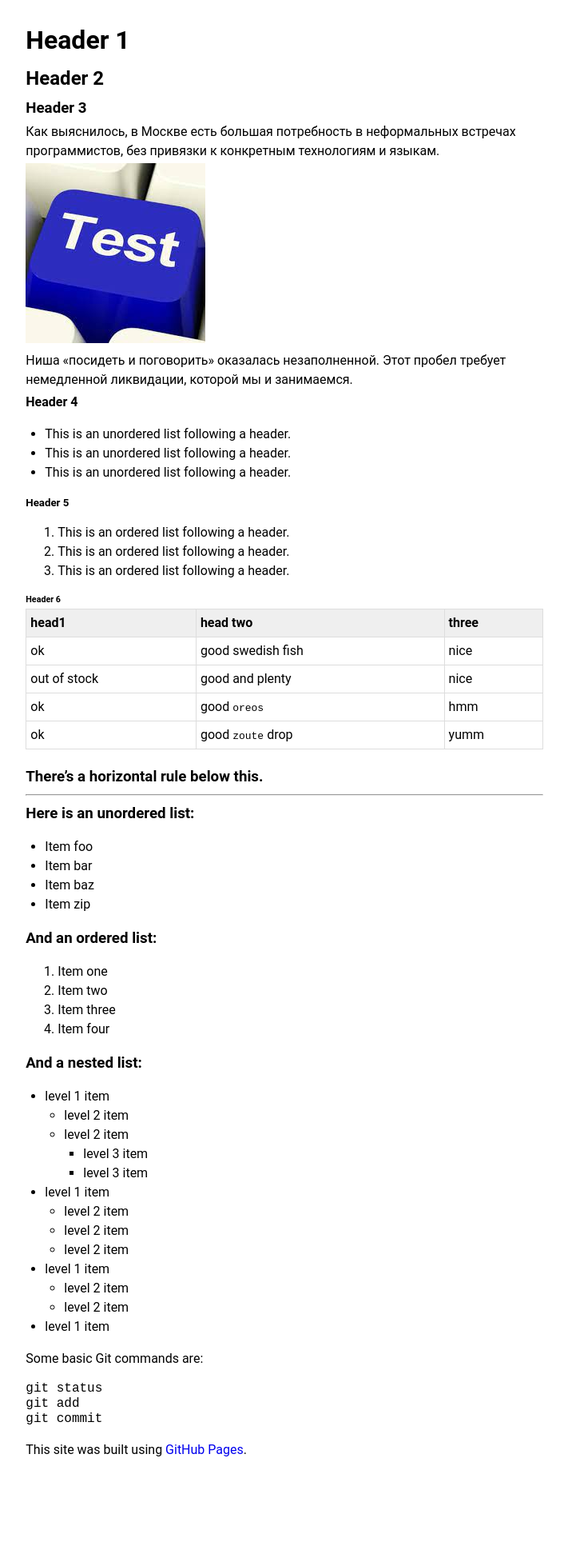
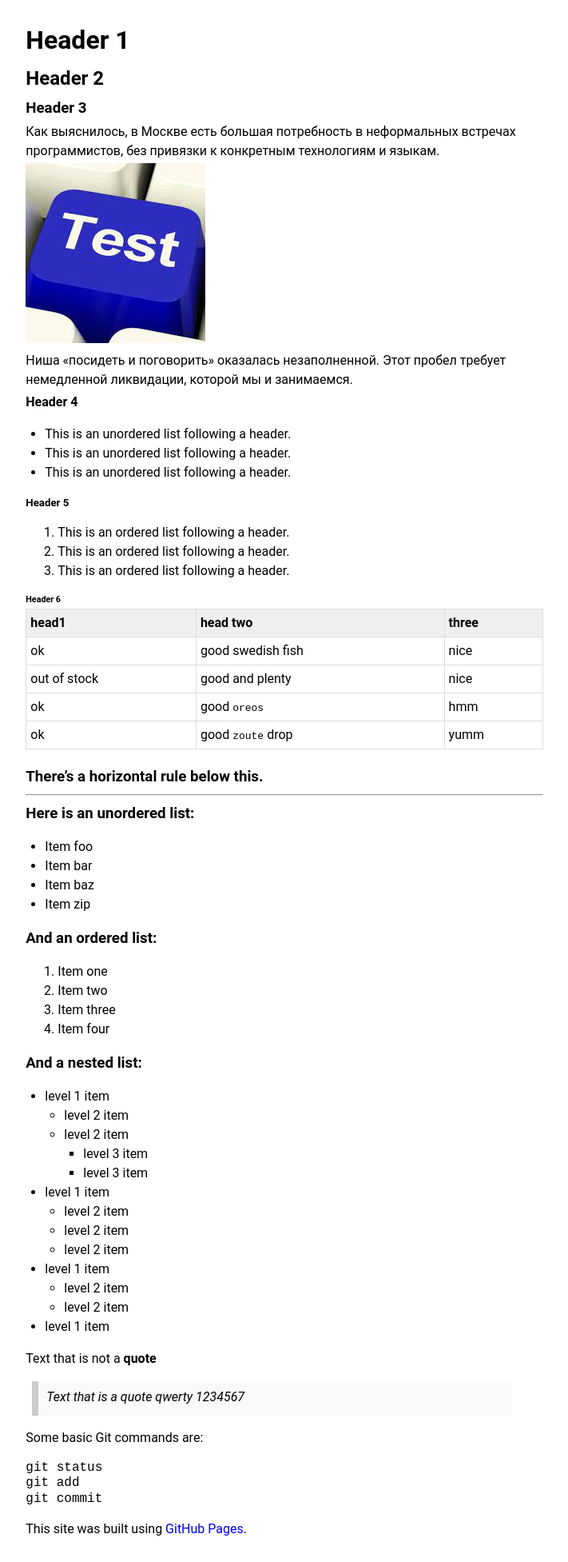
Before and after one commit to robolab812/site-1, a Jekyll site: the page built from index.md, in a window 1280 px wide. Shown: the whole page at 80% size, without its empty margins (284-995 px from the left). Built offline with Jekyll 4.4.1, drawn with Linux system fonts in a browser that asks for light colours; before the commit the page ends 1854 px from its top, so only the background shows below that.

Commit message:
Update index.md

````diff
--- a/index.md
+++ b/index.md
@@ -72,6 +72,11 @@ excerpt: Тяжела и неказиста жизнь простого робо
   - level 2 item
 - level 1 item
 
+Text that is not a **quote**
+
+> Text that is a quote
+> qwerty 1234567
+
 Some basic Git commands are:
 ```
 git status
````
